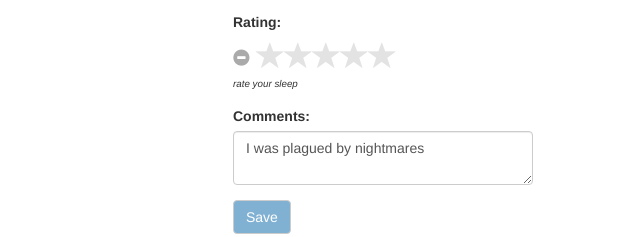
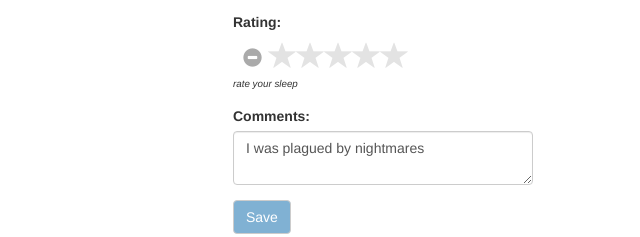
Before and after one commit to vcung/SleepDiary_prototype, a plain HTML site: page 6-edit1.html in a window 1280 px wide. Shown: the part 277-514 px from the top of the page, 257-897 px from the left. Drawn offline with Linux system fonts and the light colour scheme.

Commit message:
Increased opacity of popups and increased size of glyphicons

```diff
--- a/css/custom.css
+++ b/css/custom.css
@@ -60,7 +60,7 @@ body {
 	z-index: 0;
 }
 .overlay {
-	background: rgba(255,255,255,0.6);
+	background: rgba(255,255,255,0.9);
 	z-index: 100;
 	position: relative;
 	display: none;
@@ -133,6 +133,11 @@ body {
   fill: brown;
 }
 
+.glyphicon {
+  font-size: 19px;
+  padding-left: 10px;
+}
+
 @media screen and (max-width: 768px) {
 .nav:before, .nav:after, .navbar:before,
 .navbar:after, .navbar-header:before,
```
